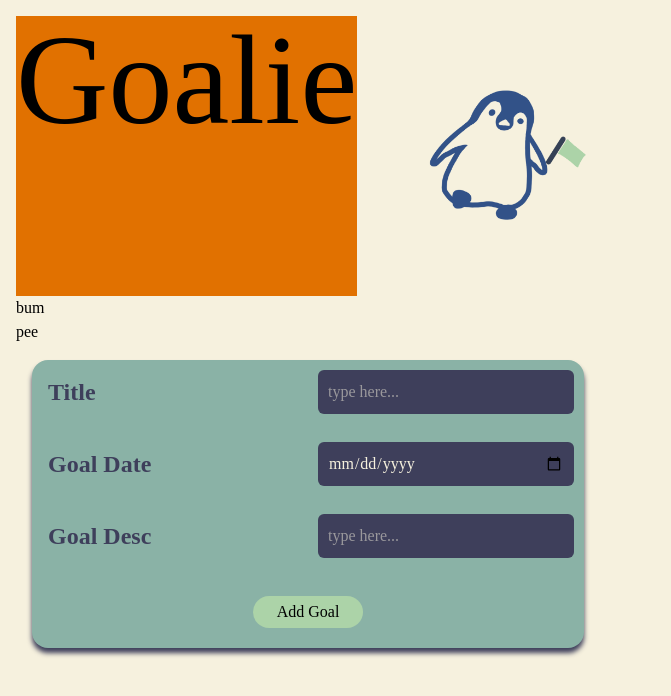
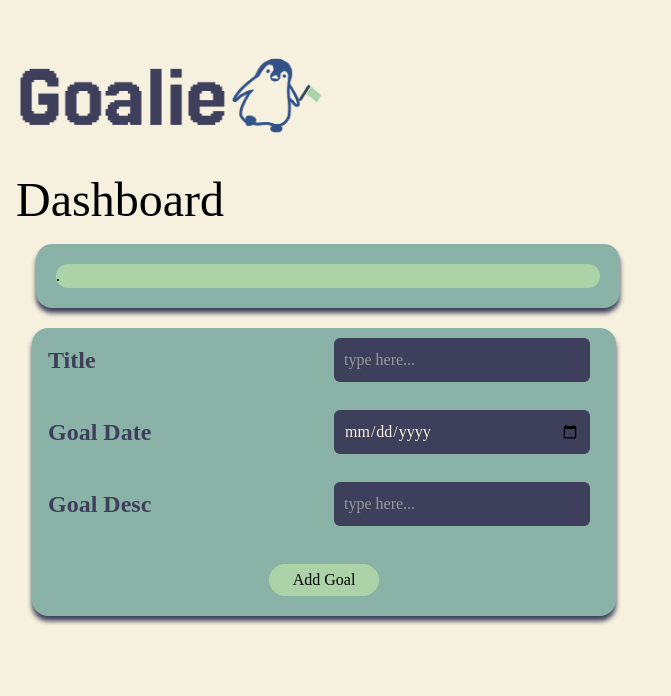
Before and after one commit to LychellePham/Goalie, a Next.js app: page /dashboard in a window 1280 px wide. Shown: the top 696 px of the page, without its empty margins (0-671 px from the left). Built offline with nearby package versions, Linux system fonts and the light colour scheme; a web font is replaced by a local one.

Commit message:
add logo, and progress bar(still in works))

```diff
--- a/src/app/dashboard/AddGoalContainer.jsx
+++ b/src/app/dashboard/AddGoalContainer.jsx
@@ -5,7 +5,7 @@ export default function AddGoalContainer(){
     // This is the box that lets the user enter data to create new goal
     return(
       <>
-      <div className="bg-seagreen bg-contain w-fit rounded-2xl object-scale-down m-4 grid grid-cols-2 grid-rows-4 shadow-custom shadow-dark">
+      <div className="bg-seagreen bg-contain w-full rounded-2xl object-scale-down m-4 grid grid-cols-2 grid-rows-4 shadow-custom shadow-dark">
 
 
 
--- /dev/null
+++ b/src/app/dashboard/ProgressBar.jsx
@@ -0,0 +1,11 @@
+export default function ProgressBar(){
+    return(
+        <>
+        <div className="bg-seagreen m-5 p-5 w-full rounded-2xl shadow-custom shadow-dark">
+
+            <div className="bg-green w-full rounded-2xl"> .</div>
+
+        </div>
+        </>
+    );
+}
--- a/src/app/dashboard/page.jsx
+++ b/src/app/dashboard/page.jsx
@@ -1,5 +1,12 @@
+"use client"
+
 import AddGoalContainer from "./AddGoalContainer";
 import Logo from "../../components/Logo";
+import ProgressBar from "./ProgressBar";
+
+
+
+
 
 export default function DashboardPage(){
     // useEffect to fetch goals from backend
@@ -7,13 +14,20 @@ export default function DashboardPage(){
     return(
         <>
         <div className="bg-beige p-4 min-h-screen">
+            <Logo></Logo>
             <div className="">
-                <Logo></Logo>
 
 
-                <h2>bum</h2>
-                <p>pee</p>
+                <h1 className="text-5xl">Dashboard</h1>
+
+
+            <div className="w-fit">
+                <ProgressBar></ProgressBar>
+
+
+
                 <AddGoalContainer></AddGoalContainer>
+            </div>
 
             </div>
 
--- a/src/components/Logo.jsx
+++ b/src/components/Logo.jsx
@@ -2,8 +2,10 @@ export default function Logo(){
     return(
 
         <div className="flex">
-            <h1 className="w-fit text-9xl font-sans bg-amber-600">Goalie</h1>
-            <img src="/GOALIE2.png" alt="Goalie Logo" className="h-70"></img>
+            {/* <h1 className="w-fit text-9xl font-sans bg-amber-600">Goalie</h1>
+            <img src="/GOALIE2.png" alt="Goalie Logo" className="h-70"></img> */}
+
+            <img className="h-40" src="/LOGO.png" alt="Goalie Logo"></img>
         </div>
         // hii
     );
```
Also changed, not shown: public/LOGO.png (added).
